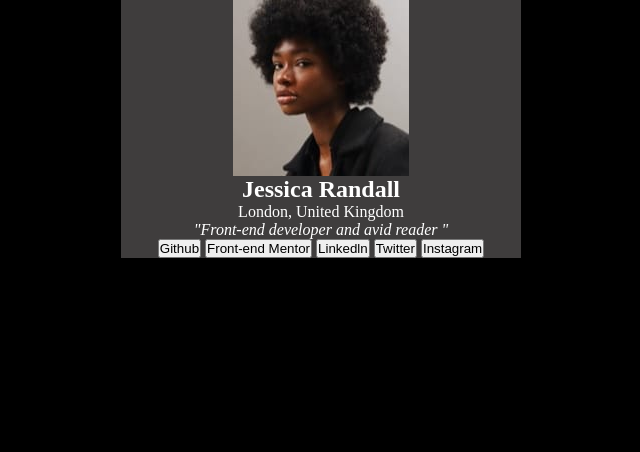
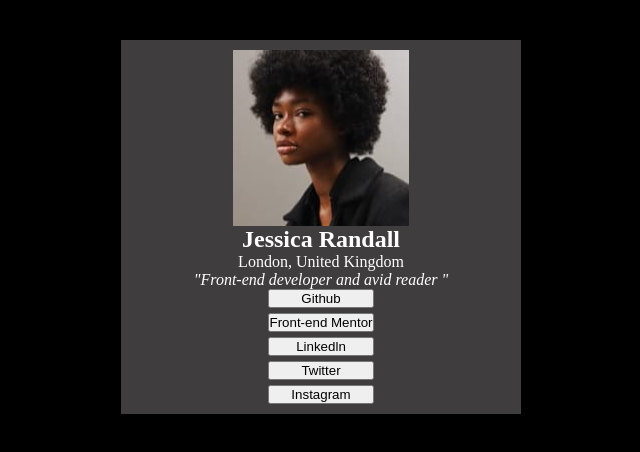
Before and after one commit to tsifcarnage/social-link, a plain HTML site: page index.html in a window 1280 px wide. Shown: the whole page, without its empty margins (319-959 px from the left). Drawn offline with Linux system fonts and the light colour scheme.

Commit message:
Update style.css

```diff
--- a/style.css
+++ b/style.css
@@ -7,9 +7,10 @@
 body{
     color:white;
     background-color: black;
-
+    margin-top: 40px;
 }
 section{
+    padding: 10px;
     margin: 0 auto;
     display:flex;
     width: 50vh;
@@ -17,3 +18,9 @@ section{
     flex-direction: column;
     background-color: rgb(63, 61, 61);
 }
+.appli{
+
+    display: flex;
+    flex-direction: column;
+    gap:5px;
+}
```
